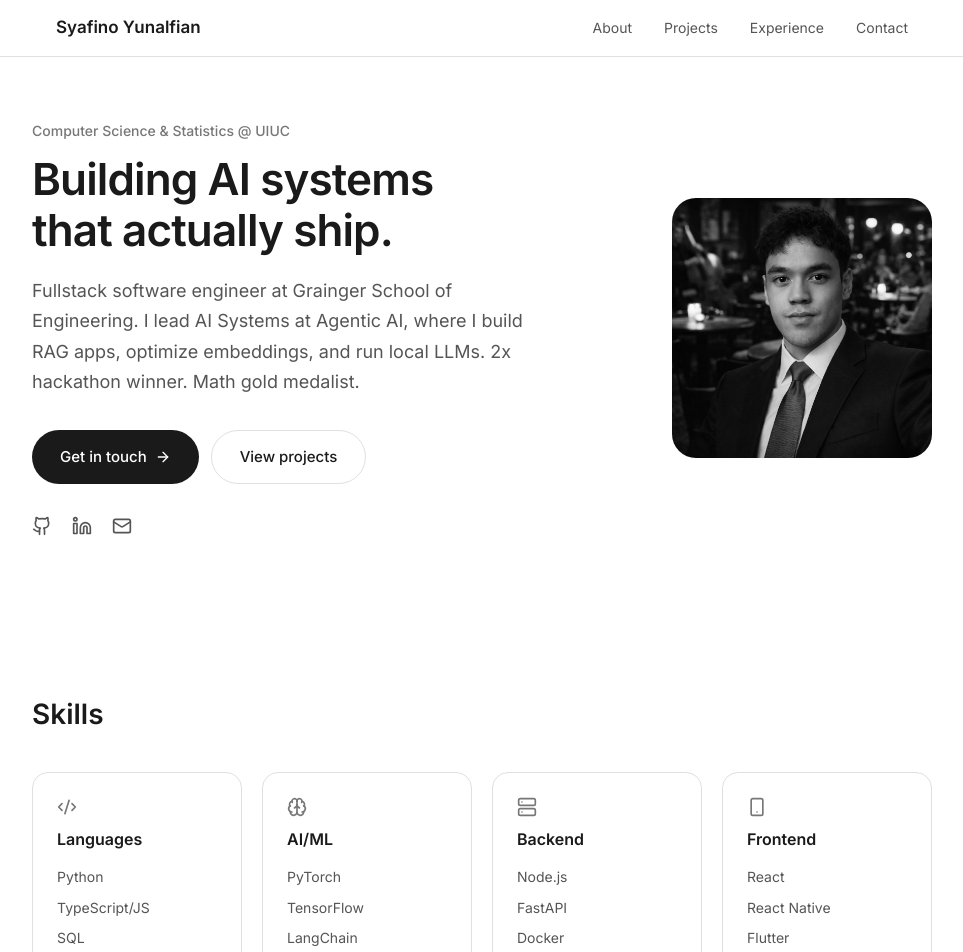
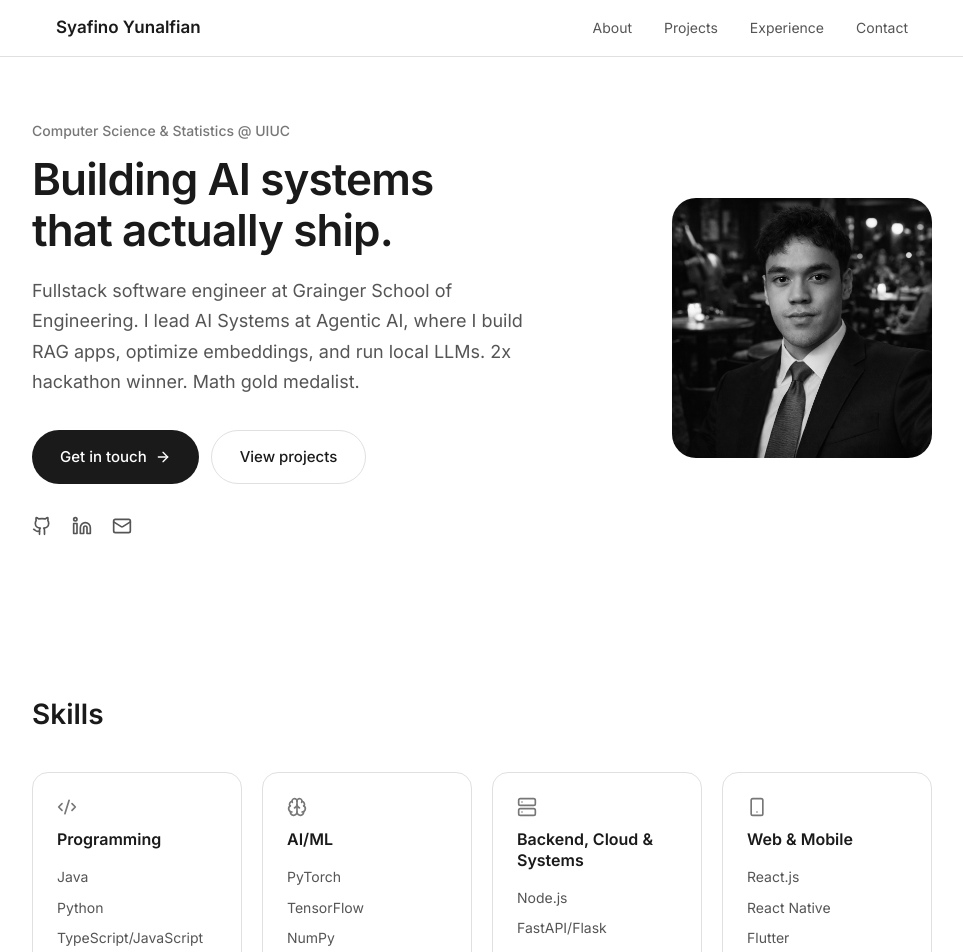
Before and after one commit to syafino/portfolio, a React (Vite) app: page / in a window 1280 px wide. Shown: the top 952 px of the page, without its empty margins (158-1121 px from the left). Built offline with nearby package versions, Linux system fonts and the light colour scheme.

Commit message:
Added some more skills

```diff
--- a/src/pages/HomePage.tsx
+++ b/src/pages/HomePage.tsx
@@ -62,10 +62,10 @@ const Hero = () => {
 
 const Skills = () => {
   const categories = [
-    { title: 'Languages', icon: Code2, items: ['Python', 'TypeScript/JS', 'SQL', 'C/C++'] },
-    { title: 'AI/ML', icon: Brain, items: ['PyTorch', 'TensorFlow', 'LangChain', 'OpenCV', 'RAG'] },
-    { title: 'Backend', icon: Server, items: ['Node.js', 'FastAPI', 'Docker', 'PostgreSQL', 'GCP'] },
-    { title: 'Frontend', icon: Smartphone, items: ['React', 'React Native', 'Flutter', 'Tailwind'] },
+    { title: 'Programming', icon: Code2, items: ['Java', 'Python', 'TypeScript/JavaScript', 'SQL', 'NoSQL (MongoDB & Neo4j)', 'C/C++'] },
+    { title: 'AI/ML', icon: Brain, items: ['PyTorch', 'TensorFlow', 'NumPy', 'Pandas', 'Scikit-learn', 'OpenCV', 'LangGraph', 'NLP', 'Claude Code', 'Codex'] },
+    { title: 'Backend, Cloud & Systems', icon: Server, items: ['Node.js', 'FastAPI/Flask', 'Docker', 'Git', 'PostgreSQL', 'PostGIS', 'Redis', 'Celery', 'REST API Design', 'Async Python', 'Linux', 'GCP', 'AWS', 'QDrant', 'Pinecone', 'Supabase'] },
+    { title: 'Web & Mobile', icon: Smartphone, items: ['React.js', 'React Native', 'Flutter', 'HTML/CSS', 'MQTT', 'Raspberry Pi'] },
   ];
 
   return (
```
